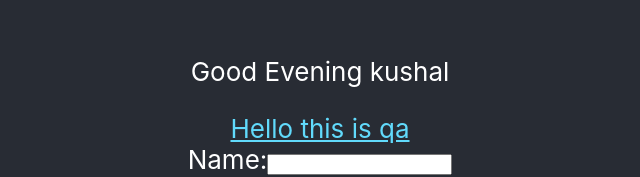
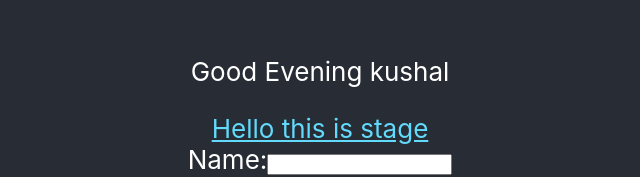
Before and after one commit to kkarki7120/frontend-ecr, a React (Create React App) app: page / in a window 1280 px wide. Shown: the part 246-423 px from the top of the page, without its empty margins (320-960 px from the left). Built offline with nearby package versions, Linux system fonts and the light colour scheme.

Commit message:
changes in stage

```diff
--- a/src/App.js
+++ b/src/App.js
@@ -15,7 +15,7 @@ function App() {
           target="_blank"
           rel="noopener noreferrer"
         >
-          Hello this is qa
+          Hello this is stage
         </a>
         <Form/>
       </header>
```
